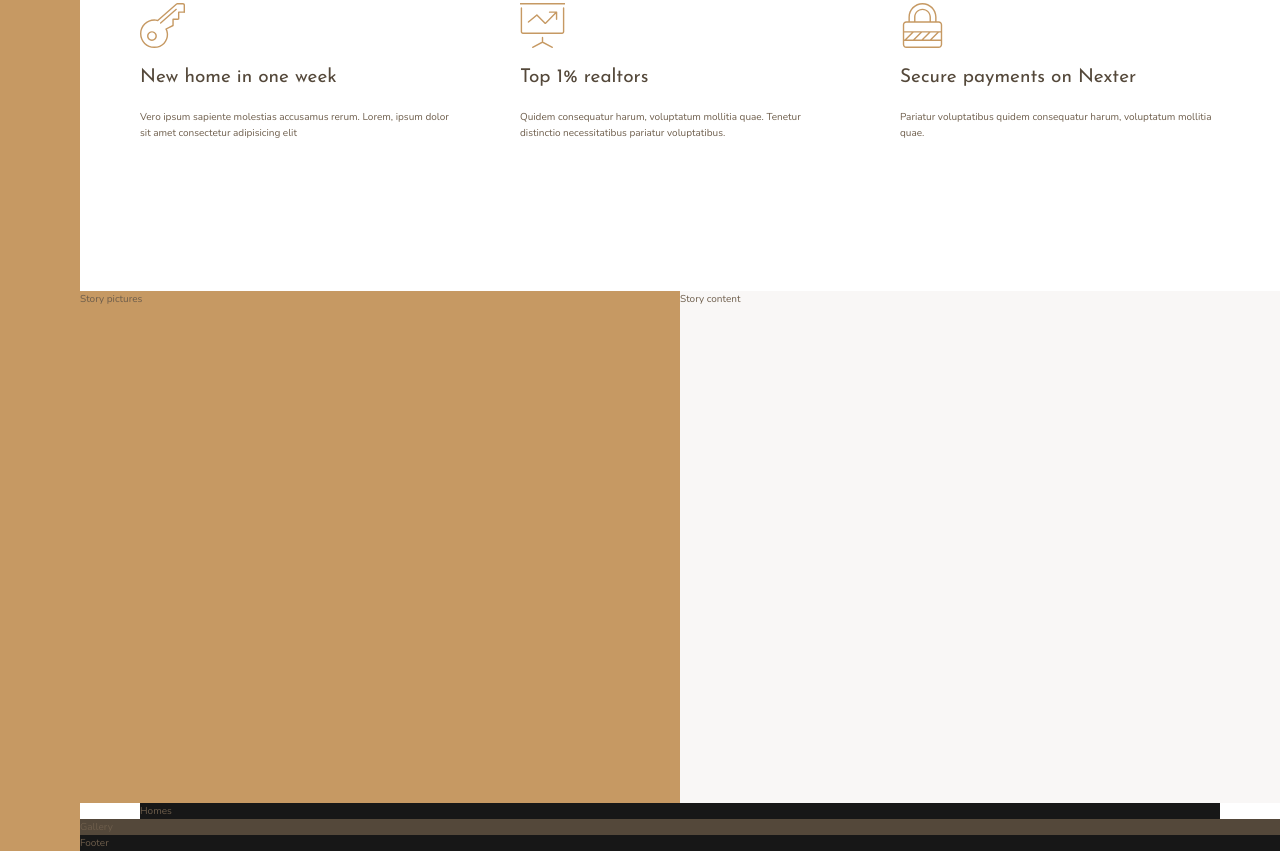
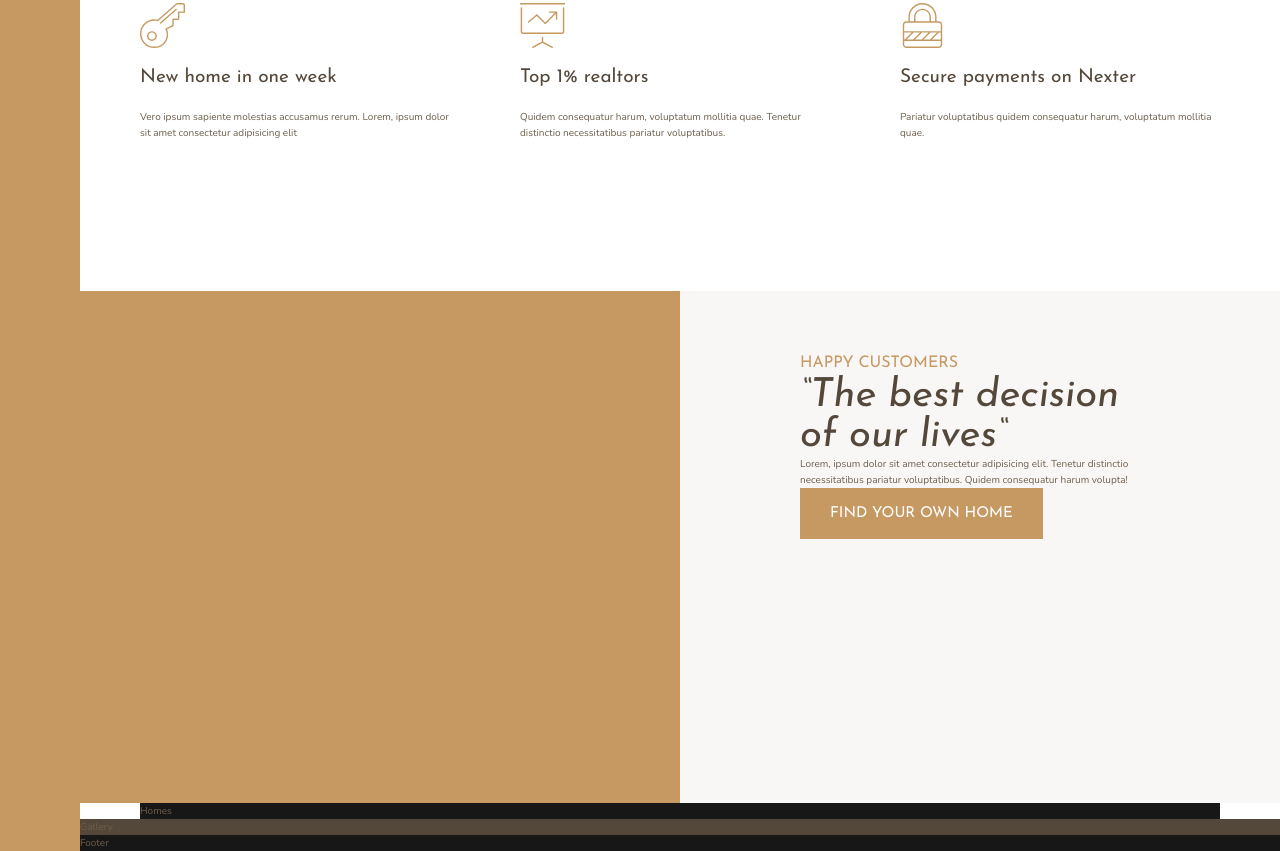
Before and after one commit to Isynopoulos1/nexterproject, a website: page index.html in a window 1280 px wide. Shown: the part 984-1835 px from the top of the page. Drawn offline with nearby package versions, Linux system fonts and the light colour scheme.

Commit message:
building the story section

```diff
--- a/index.html
+++ b/index.html
@@ -80,8 +80,22 @@
         </p>
       </div>
     </section>
-    <div class="story__pictures">Story pictures</div>
-    <div class="story__content">Story content</div>
+
+    <div class="story__pictures"></div>
+    <div class="story__content">
+      <h3 class="heading-3">Happy customers</h3>
+      <h2 class="heading-2 heading-2--dark">
+        &ldquo;The best decision of our lives&ldquo;
+      </h2>
+
+      <p class="storie__text">
+        Lorem, ipsum dolor sit amet consectetur adipisicing elit. Tenetur
+        distinctio necessitatibus pariatur voluptatibus. Quidem consequatur
+        harum volupta!
+      </p>
+      <button class="btn">Find your own home</button>
+    </div>
+
     <section class="homes">Homes</section>
     <section class="gallery">Gallery</section>
     <footer class="footer">Footer</footer>
--- a/sass/_story.scss
+++ b/sass/_story.scss
@@ -6,5 +6,7 @@
   &__content {
     background-color: $color-grey-light-1;
     grid-column: col-start 5 / full-end;
+
+    padding: 6rem 12rem;
   }
 }
--- a/sass/_typography.scss
+++ b/sass/_typography.scss
@@ -8,9 +8,22 @@
 
 .heading-2 {
   @extend %heading;
+  font-size: 4rem;
+  font-style: italic;
+  line-height: 1;
+
+  &--light {
+    color: $color-grey-light-1;
+  }
+  &--dark {
+    color: $color-grey-dark-1;
+  }
 }
 .heading-3 {
   @extend %heading;
+  font-size: 1.6rem;
+  color: $color-primary;
+  text-transform: uppercase;
 }
 .heading-4 {
   @extend %heading;
@@ -23,3 +36,20 @@
     color: $color-grey-dark-1;
   }
 }
+
+.btn {
+  background-color: $color-primary;
+  color: #fff;
+  border: none;
+  border-radius: 0;
+  font-family: $font-display;
+  font-size: 1.5rem;
+  text-transform: uppercase;
+  padding: 1.8rem 3rem;
+  cursor: pointer;
+  transition: all 0.2s;
+
+  &:hover {
+    background-color: $color-primary-dark;
+  }
+}
```
Also changed, not shown: css/style.css.
